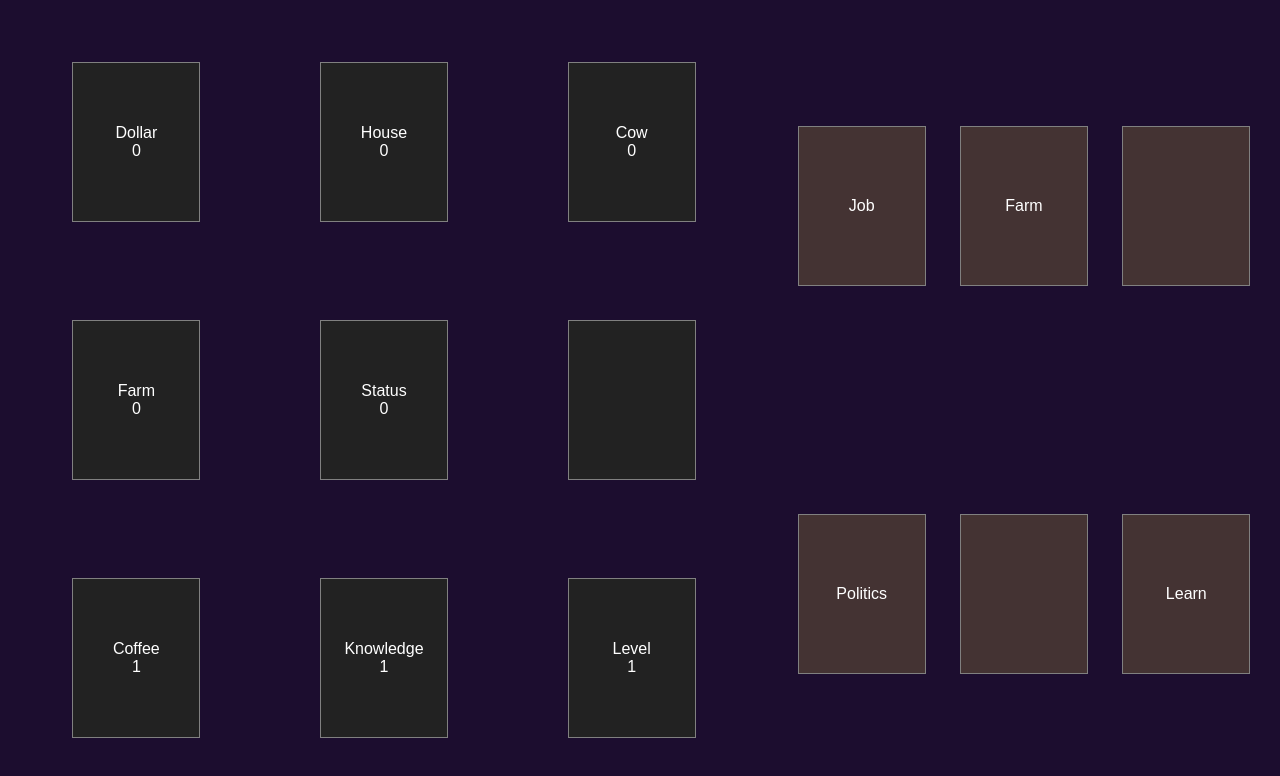
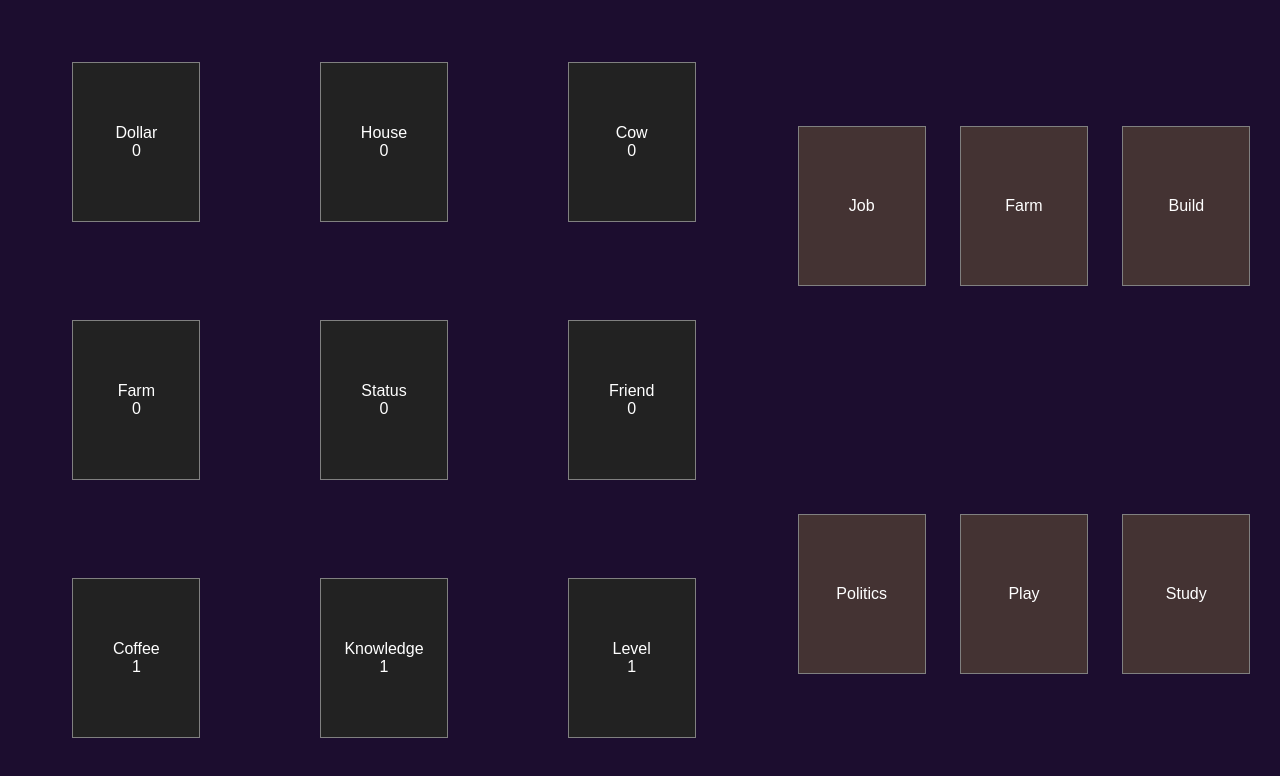
Before and after one commit to pyb/lifegrid, a Next.js app: page / in a window 1280 px wide. Shown: the top 776 px of the page. Built offline with nearby package versions, Linux system fonts and the light colour scheme.

Commit message:
Completed 1st grid. Now figure out more interactions

```diff
--- a/src/app/UI/Game.tsx
+++ b/src/app/UI/Game.tsx
@@ -8,17 +8,18 @@ enableMapSet(); // immer setup call, to make Maps and Sets work
 import styles from "css/game.module.css"
 import Grid from "UI/Grid"
 import * as Types from "game/gameTypes"
+import {ItemType} from "game/gameTypes"
 import * as Data from "game/gameData"
 import * as Game from "game/game"
-import {initialGameState} from "game/gameState"
+import {initialGameState} from "game/gameData"
 
 const tick:number = 50; // ms
 
-const findElement = (name: string, type: Types.ItemType, gs:Types.GameState): Types.Element => {
+const findElement = (name: string, type: ItemType, gs:Types.GameState): Types.Element => {
     return {
-        resource: (type == Types.ItemType.Resource) ? Data.resourceMap.get(name) : undefined,
-        task: (type == Types.ItemType.Task) ? Data.tasksMap.get(name) : undefined,
-        n: (type == Types.ItemType.Resource) ? gs.resources.get(name) : undefined,
+        resource: (type == ItemType.Resource) ? Data.resourceMap.get(name) : undefined,
+        task: (type == ItemType.Task) ? Data.tasksMap.get(name) : undefined,
+        n: (type == ItemType.Resource) ? gs.resources.get(name) : undefined,
         progress: Game.getProgress(name, type, gs),
     }
 }
@@ -26,7 +27,7 @@ const findElement = (name: string, type: Types.ItemType, gs:Types.GameState): Ty
 const findTask = (name:string, gs:Types.GameState) => {
     return {
         task: Data.tasksMap.get(name),
-        progress:Game.getProgress(name, Types.ItemType.Task, gs)
+        progress:Game.getProgress(name, ItemType.Task, gs)
     };
 }
 
@@ -57,30 +58,31 @@ const GameMain = () => {
     return (
         <div className={styles.game}>
             <div className={styles.gridResources}>
-                <Grid section={1} clickCallback={(name:string) => {setGS(Game.click(name, Types.ItemType.Resource))}}
+                <Grid section={1} clickCallback={(name:string) => {setGS(Game.click(name, ItemType.Resource))}}
                       elements = {[
-                          { resource: Data.resourceMap.get("Dollar"), n: GS.resources.get("Dollar"), progress: 0 },
-                          findElement("House", Types.ItemType.Resource, GS),
-                          findElement("Cow", Types.ItemType.Resource, GS),
-                          findElement("Farm", Types.ItemType.Resource, GS),
-                          { resource: Data.resourceMap.get("Status"), n: GS.resources.get("Status"), progress: 0 },
-                          {},
-                          findElement("Coffee", Types.ItemType.Resource, GS),
-                          { resource: Data.resourceMap.get("Knowledge"), n: GS.resources.get("Knowledge"), progress: 0 },
-                          findElement("Level", Types.ItemType.Resource, GS),
+                          //{ resource: Data.resourceMap.get("Dollar"), n: GS.resources.get("Dollar"), progress: 0 },
+                          findElement("Dollar", ItemType.Resource, GS),
+                          findElement("House", ItemType.Resource, GS),
+                          findElement("Cow", ItemType.Resource, GS),
+                          findElement("Farm", ItemType.Resource, GS),
+                          findElement("Status", ItemType.Resource, GS),
+                          findElement("Friend", ItemType.Resource, GS),
+                          findElement("Coffee", ItemType.Resource, GS),
+                          findElement("Knowledge", ItemType.Resource, GS),
+                          findElement("Level", ItemType.Resource, GS),
                       ]}>
                 </Grid>
             </div>
             <div className={styles.gridTasks}>
                 <Grid section={2}
-                      clickCallback={(name:string) => {setGS(Game.click(name, Types.ItemType.Task))}}
+                      clickCallback={(name:string) => {setGS(Game.click(name, ItemType.Task))}}
                       elements = {[
                         findTask("Job", GS),
                         findTask("Farm", GS),
-                        findTask("Tinker", GS),
+                        findTask("Build", GS),
                         findTask("Politics", GS),
-                        {},
-                        findTask("Learn", GS),
+                        findTask("Play", GS),
+                        findTask("Study", GS),
                       ]}>
                 </Grid>
             </div>
--- a/src/app/game/gameData.ts
+++ b/src/app/game/gameData.ts
@@ -1,4 +1,4 @@
-import {Task, Resource, GameState} from "game/gameTypes"
+import {Task, Resource, GameState, TaskInfo} from "game/gameTypes"
 
 export const resources:Array<Resource> = [
     {
@@ -49,6 +49,11 @@ export const resources:Array<Resource> = [
         name: "Tool", // Leading to : Machine , Robot...
         source: [],
     },
+    {
+        id:9,
+        name: "Friend", // Leading to?
+        source: [],
+    },
 ];
 
 export const resourceMap = new Map<string, Resource>();
@@ -78,7 +83,7 @@ export const tasks:Array<Task> = [
     },
     {
         id: 2,
-        name: "Learn",
+        name: "Study",
         resource: "Knowledge",
         qty: 1,
         duration: 40, // seconds
@@ -91,9 +96,16 @@ export const tasks:Array<Task> = [
         duration: 40, // seconds
     },
     {
-        id: 1,
-        name: "Politics", // This should cost $$ ? Or what? Halve $?
+        id: 4,
+        name: "Politics", // This should cost "Friend"
         resource: "Status",
+        qty: 1,
+        duration: 4, // seconds
+    },
+    {
+        id: 5,
+        name: "Play", // This should cost "Friend"
+        resource: "Friend",
         qty: 1,
         duration: 4, // seconds
     },
@@ -103,3 +115,19 @@ export const tasksMap = new Map<string, Task>();
 
 tasks.forEach(task => tasksMap.set(task.name, task));
 resources.forEach(resource => resourceMap.set(resource.name, resource));
+
+const initialResources = new Map<string, number>(); // how much of each we have
+initialResources.set("Dollar", 0);
+initialResources.set("Cow", 0);
+initialResources.set("House", 0);
+initialResources.set("Farm", 0);
+initialResources.set("Knowledge", 1); //  multiplier for job $ returns
+initialResources.set("Level", 1);
+initialResources.set("Coffee", 1); // To allow 1 task
+initialResources.set("Status", 0);
+initialResources.set("Friend", 0);
+
+export const initialGameState:GameState = {
+    ongoingTasks: new Map<string, TaskInfo>(),
+    resources: initialResources,
+}
--- a/src/app/game/gameState.ts
+++ /dev/null
@@ -1,16 +0,0 @@
-import * as Types from "game/gameTypes"
-
-const initialResources = new Map<string, number>(); // how much of each we have
-initialResources.set("Dollar", 0);
-initialResources.set("Cow", 0);
-initialResources.set("House", 0);
-initialResources.set("Farm", 0);
-initialResources.set("Knowledge", 1);
-initialResources.set("Level", 1);
-initialResources.set("Coffee", 1);
-initialResources.set("Status", 0);
-
-export const initialGameState:Types.GameState = {
-    ongoingTasks: new Map<string, Types.TaskInfo>(),
-    resources: initialResources,
-}
--- a/src/app/game/gameTypes.ts
+++ b/src/app/game/gameTypes.ts
@@ -2,10 +2,6 @@ export type Resource = {
     id: number,
     name: string,
     source:Array<[string, number]>,
-    /*
-    source?: string, // how can it be produced
-    cost?: number, // and for how much of "source"
-    */
     duration?: number, // to purchase
     // upgradeTo:number, // id of the next resource
 }
```
